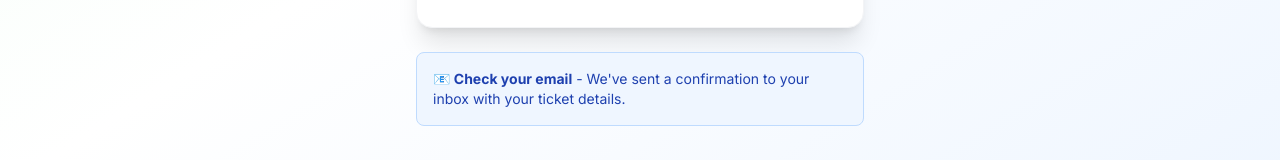
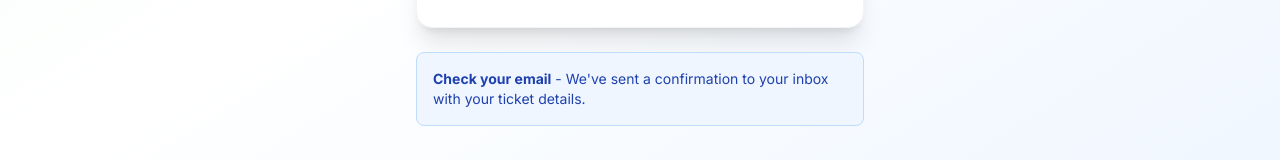
Before and after one commit to parthCJ/Tixly-Customer_support_agent, a Next.js app in the folder frontend/: page /submit-ticket/success in a window 1280 px wide. Shown: the part 610-770 px from the top of the page. Built offline with nearby package versions, Linux system fonts and the light colour scheme.

Commit message:
huggingface deploy branch

```diff
--- a/frontend/app/submit-ticket/success/page.tsx
+++ b/frontend/app/submit-ticket/success/page.tsx
@@ -101,7 +101,7 @@ function SuccessContent() {
         {/* Info Box */}
         <div className="mt-6 bg-blue-50 border border-blue-200 rounded-lg p-4">
           <p className="text-sm text-blue-800">
-            <strong>📧 Check your email</strong> - We've sent a confirmation to your inbox with your ticket details.
+            <strong>Check your email</strong> - We've sent a confirmation to your inbox with your ticket details.
           </p>
         </div>
       </div>
```
Also changed, not shown: 1 other file (tests, documents, lock files or other folders).
